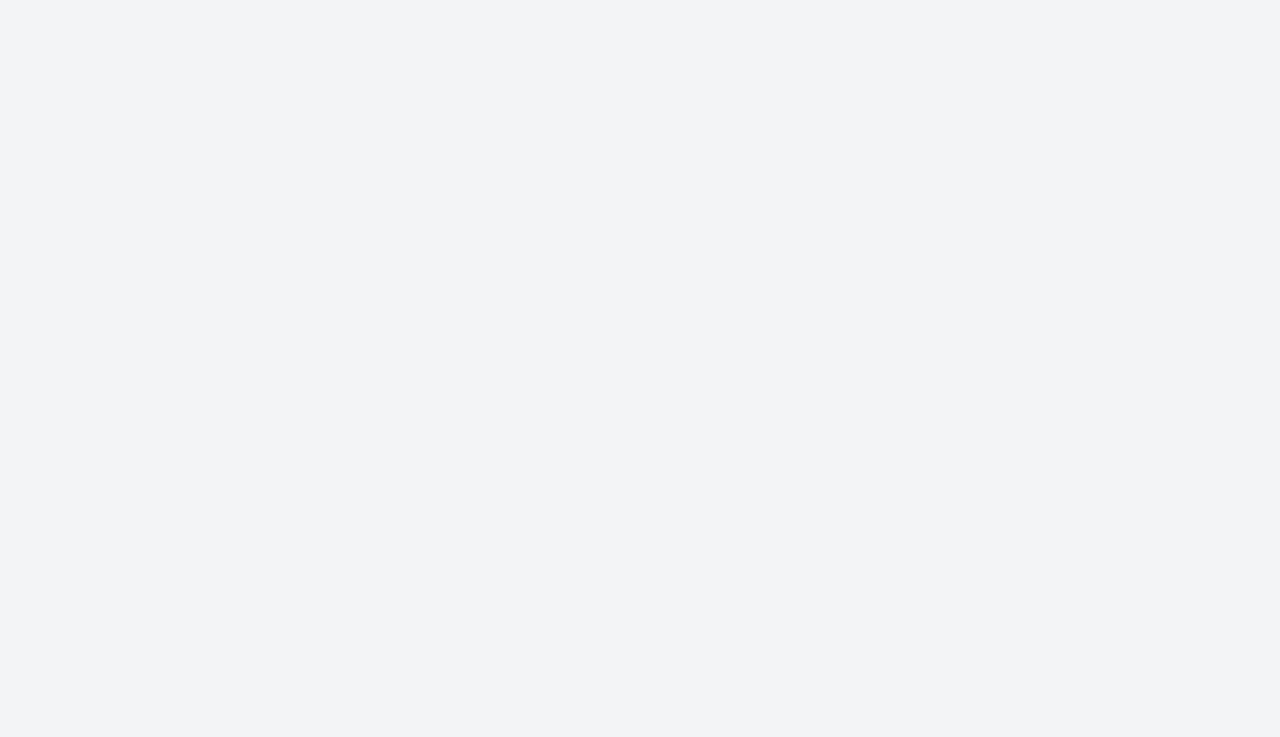
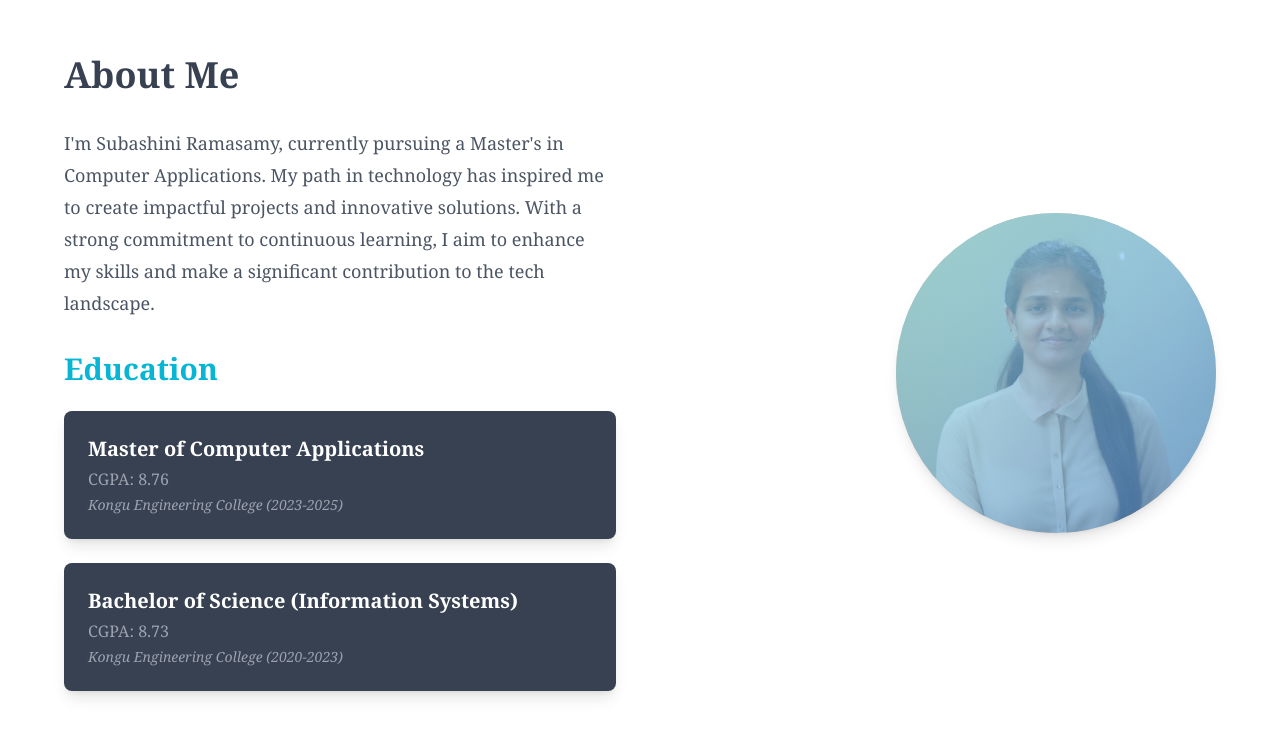
Before and after one commit to subashinir05/React_Portfolio, a React (Vite) app in the folder React_Portfolio/: page / in a window 1280 px wide. Shown: the part 809-1546 px from the top of the page. Before the commit the page ends 800 px from the top, so only its background shows below. Built offline with nearby package versions, Linux system fonts and the light colour scheme.

Commit message:
About page

```diff
--- a/React_Portfolio/src/App.jsx
+++ b/React_Portfolio/src/App.jsx
@@ -1,12 +1,14 @@
 import React from "react"
 import Navbar from './components/Navbar';
 import Home from './components/Home';
+import About from "./components/About";
 
 const App = () => {
   return (
     <div>
       <Navbar />
       <Home />
+      <About/>
     </div>
   );
 };
--- /dev/null
+++ b/React_Portfolio/src/components/About.jsx
@@ -0,0 +1,67 @@
+import React from "react";
+import image3 from "../assets/images/image3.png";
+
+const About = () => {
+  const education = [
+    {
+      degree: "Master of Computer Applications",
+      cgpa: "8.76",
+      institution: "Kongu Engineering College",
+      duration: "2023-2025",
+    },
+    {
+      degree: "Bachelor of Science (Information Systems)",
+      cgpa: "8.73",
+      institution: "Kongu Engineering College",
+      duration: "2020-2023",
+    },
+  ];
+
+  return (
+    <section id="about" className="relative bg-white py-16 px-6 lg:px-12">
+        <div className="max-w-6xl mx-auto flex flex-col lg:flex-row items-center gap-12">
+        {/* Left: Introduction and education section */}
+        <div className="w-full lg:w-1/2 space-y-8 text-center lg:text-left flex flex-col justify-center">
+          <h2 className="text-4xl font-bold text-gray-700 relative">
+            About Me
+          </h2>
+          <p className="text-gray-600 text-lg leading-8">
+            I'm Subashini Ramasamy, currently pursuing a Master's in Computer Applications. My path in technology has inspired me to create impactful projects and innovative solutions. With a strong commitment to continuous learning, I aim to enhance my skills and make a significant contribution to the tech landscape.
+          </p>
+
+          <div className="mt-6 space-y-6">
+            <h3 className="text-3xl font-semibold text-cyan-500">Education</h3>
+            <div className="grid grid-cols-1 gap-6">
+              {education.map((edu, index) => (
+                <div key={index} className="bg-gray-700 p-6 rounded-lg shadow-lg relative overflow-hidden">
+                  <div className="absolute inset-0 w-1/4 h-full bg-gradient-to-b from-cyan-500 to-blue-500 opacity-75 transform skew-x-12 -z-10"></div>
+                  <h4 className="text-xl font-semibold text-white">{edu.degree}</h4>
+                  <p className="mt-1 text-gray-400">
+                    <span className="font-medium">CGPA:</span> {edu.cgpa}
+                  </p>
+                  <p className="mt-1 text-sm text-gray-400 italic">
+                    {edu.institution} <span>({edu.duration})</span>
+                  </p>
+                </div>
+              ))}
+            </div>
+          </div>
+        </div>
+
+        {/* Right: Profile Image */}
+        <div className="w-full lg:w-1/2 flex justify-center lg:justify-end">
+          <div className="relative w-80 h-80 rounded-full overflow-hidden shadow-lg transform hover:scale-105 transition duration-500 ease-in-out">
+            <img
+              src={image3}
+              alt="Subashini Ramasamy"
+              className="w-full h-full object-cover"
+            />
+            <div className="absolute inset-0 bg-gradient-to-br from-cyan-200 to-blue-400 opacity-60 hover:opacity-30 transition duration-500"></div>
+          </div>
+        </div>
+      </div>
+    </section>
+  );
+};
+
+export default About;
```
